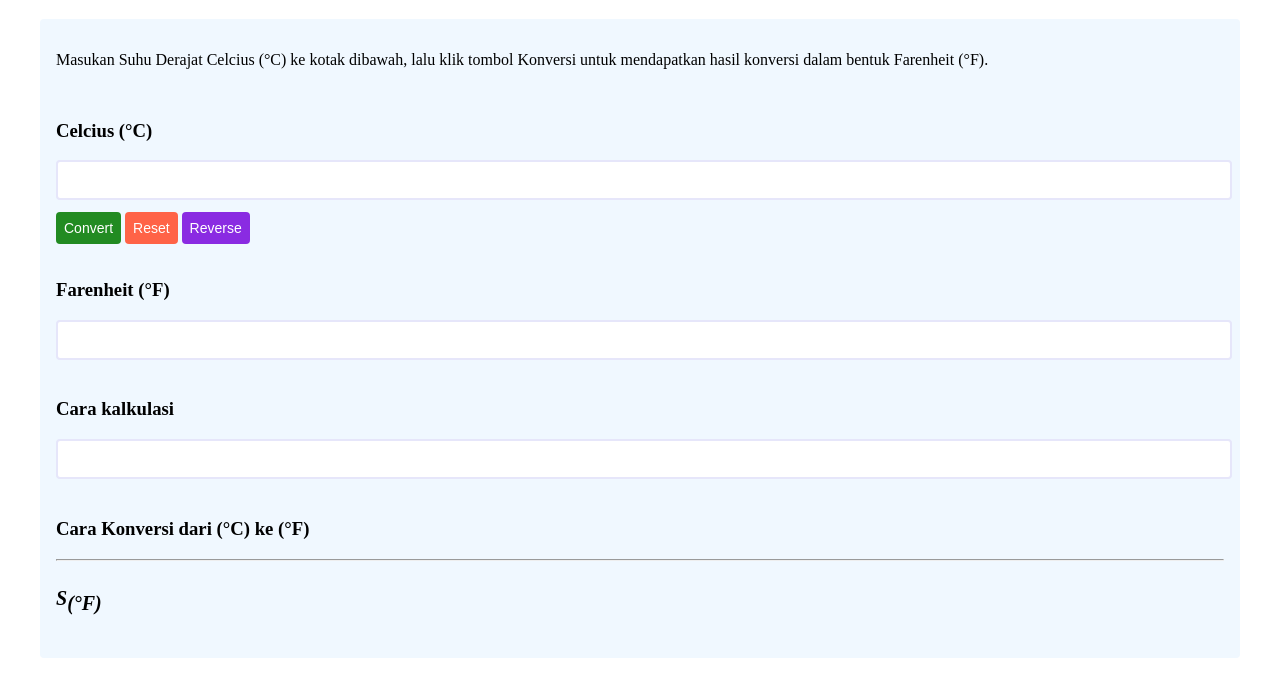
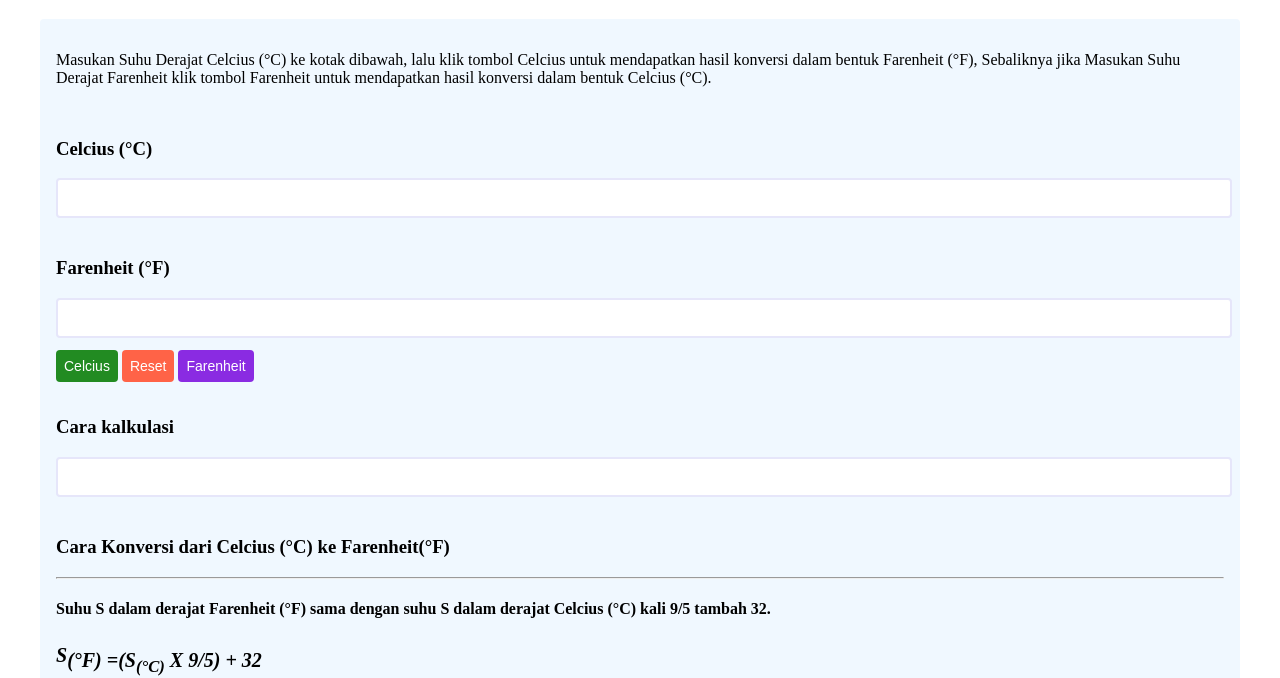
Before and after one commit to revou-fundamental-course/15-apr-24-jeremyreinhart, a plain HTML site: page index.html in a window 1280 px wide. Shown: the part 133-811 px from the top of the page. Drawn offline with Linux system fonts and the light colour scheme.

Commit message:
init config

```diff
--- a/index.html
+++ b/index.html
@@ -16,7 +16,7 @@
         <section class="main-section">
             <!-- Section Intro -->
             <section>
-                <p>Masukan Suhu Derajat Celcius (&deg;C) ke kotak dibawah, lalu klik tombol Konversi untuk mendapatkan hasil konversi dalam bentuk Farenheit (&deg;F).</p>
+                <p>Masukan Suhu Derajat Celcius (&deg;C) ke kotak dibawah, lalu klik tombol Celcius untuk mendapatkan hasil konversi dalam bentuk Farenheit (&deg;F), Sebaliknya jika Masukan Suhu Derajat Farenheit klik tombol Farenheit untuk mendapatkan hasil konversi dalam bentuk Celcius (&deg;C).</p>
             </section>
 
             <section class="section-celcius">
@@ -27,11 +27,6 @@
                 <article>
                     <textarea rows="1"></textarea>
 
-                    <div class="container-button">
-                        <button id="button-convert">Convert</button>
-                        <button id="button-reset">Reset</button>
-                        <button id="button-reverse">Reverse</button>
-                    </div>
                 </article>
             </section>
 
@@ -43,6 +38,11 @@
                 <article>
                     <textarea rows="1"></textarea>
                 </article>
+                <div class="container-button">
+                    <button id="button-convert">Celcius</button>
+                    <button id="button-reset">Reset</button>
+                    <button id="button-reverse">Farenheit</button>
+                </div>
             </section>
 
             <section class="section-result">
@@ -57,14 +57,18 @@
 
             <section class="section-explanation">
                 <header>
-                    <h3> Cara Konversi dari (&deg;C) ke (&deg;F)</h3>
+                    <h3> Cara Konversi dari Celcius (&deg;C) ke Farenheit(&deg;F)</h3>
                 </header>
                 <hr>
                 <article>
-                    <h1 class="formula-s">S<sub>(&deg;F)</sub></h1>
+                    <h1>Suhu S dalam derajat Farenheit (&deg;F) sama dengan suhu S dalam derajat Celcius (&deg;C) kali 9/5 tambah 32.</h1>
+                    <h1 class="formula-s">S<sub>(&deg;F) =(S<sub>(&deg;C)</sub> X 9/5) + 32</h1>
+                    <h1>atau</h1>
+                    <h1 class="formula-s">S<sub>(&deg;F) =(S<sub>(&deg;C)</sub> X 1.8) + 32</h1>
                 </article>
             </section>
         </section>
     </main>
+    <script src="./js/script.js"></script>
 </body>
 </html>
```
